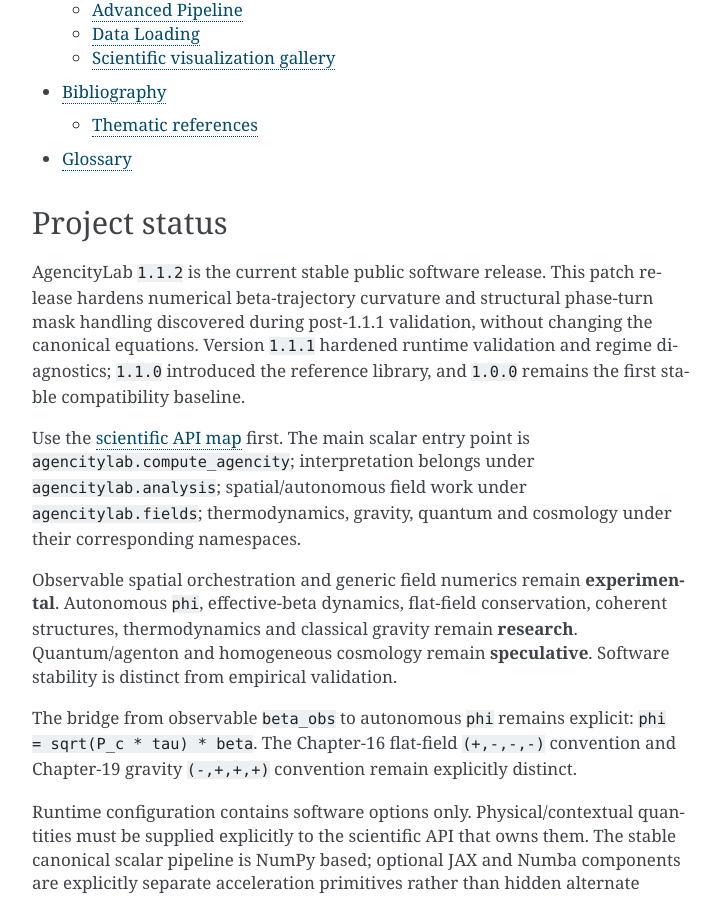
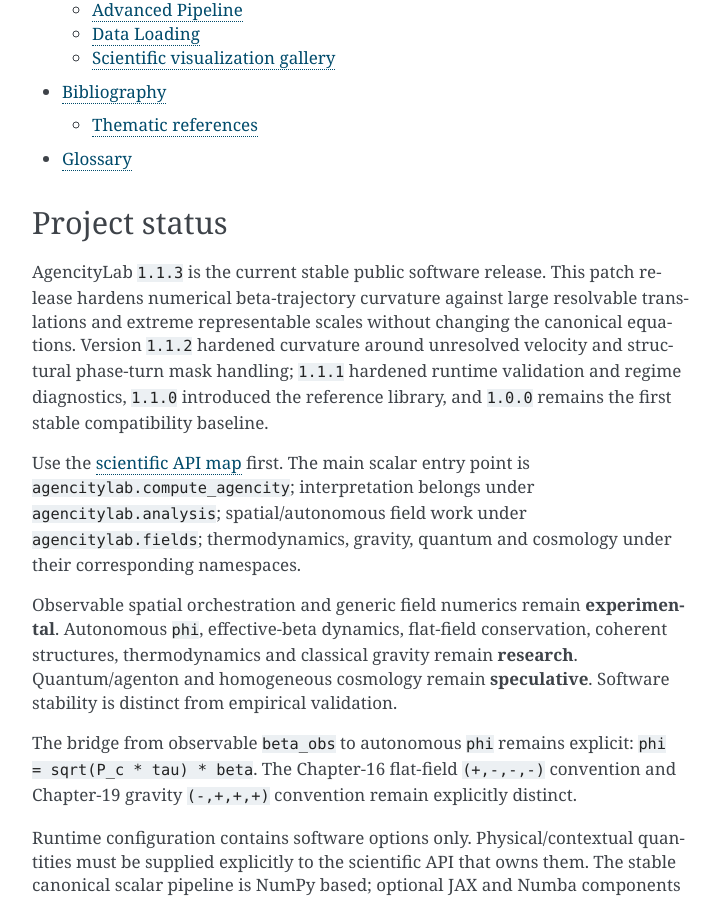
Before and after one commit to Gilbert243/AgencityLab, a Sphinx documentation site: the page built from docs/index.md, in a window 1280 px wide and 900 px high, scrolled down 7437 px. Shown: the whole window, without its empty margins (388-1108 px from the left). Built offline with Sphinx 7.4.7, drawn with Linux system fonts in a browser that asks for light colours.

Commit message:
release: prepare AgencityLab 1.1.3

```diff
--- a/agencitylab/version.py
+++ b/agencitylab/version.py
@@ -1,3 +1,3 @@
 """Package version."""
 
-__version__ = "1.1.2"
+__version__ = "1.1.3"
--- a/docs/index.md
+++ b/docs/index.md
@@ -53,12 +53,13 @@
 
 ## Project status
 
-AgencityLab `1.1.2` is the current stable public software release. This patch
-release hardens numerical beta-trajectory curvature and structural phase-turn
-mask handling discovered during post-1.1.1 validation, without changing the
-canonical equations. Version `1.1.1` hardened runtime validation and regime
-diagnostics; `1.1.0` introduced the reference library, and `1.0.0` remains the
-first stable compatibility baseline.
+AgencityLab `1.1.3` is the current stable public software release. This patch
+release hardens numerical beta-trajectory curvature against large resolvable
+translations and extreme representable scales without changing the canonical
+equations. Version `1.1.2` hardened curvature around unresolved velocity and
+structural phase-turn mask handling; `1.1.1` hardened runtime validation and
+regime diagnostics, `1.1.0` introduced the reference library, and `1.0.0`
+remains the first stable compatibility baseline.
 
 Use the [scientific API map](api_map.md) first. The main scalar entry point is
 `agencitylab.compute_agencity`; interpretation belongs under
--- a/pyproject.toml
+++ b/pyproject.toml
@@ -4,7 +4,7 @@
 
 [project]
 name = "agencitylab"
-version = "1.1.2"
+version = "1.1.3"
 description = "Scientific framework for the theory of Agencity"
 readme = { file = "README.md", content-type = "text/markdown" }
 requires-python = ">=3.10"
```
Also changed, not shown: CHANGELOG.md (+20 -0 lines), README.md (+1 -1 lines), 7 other files.
